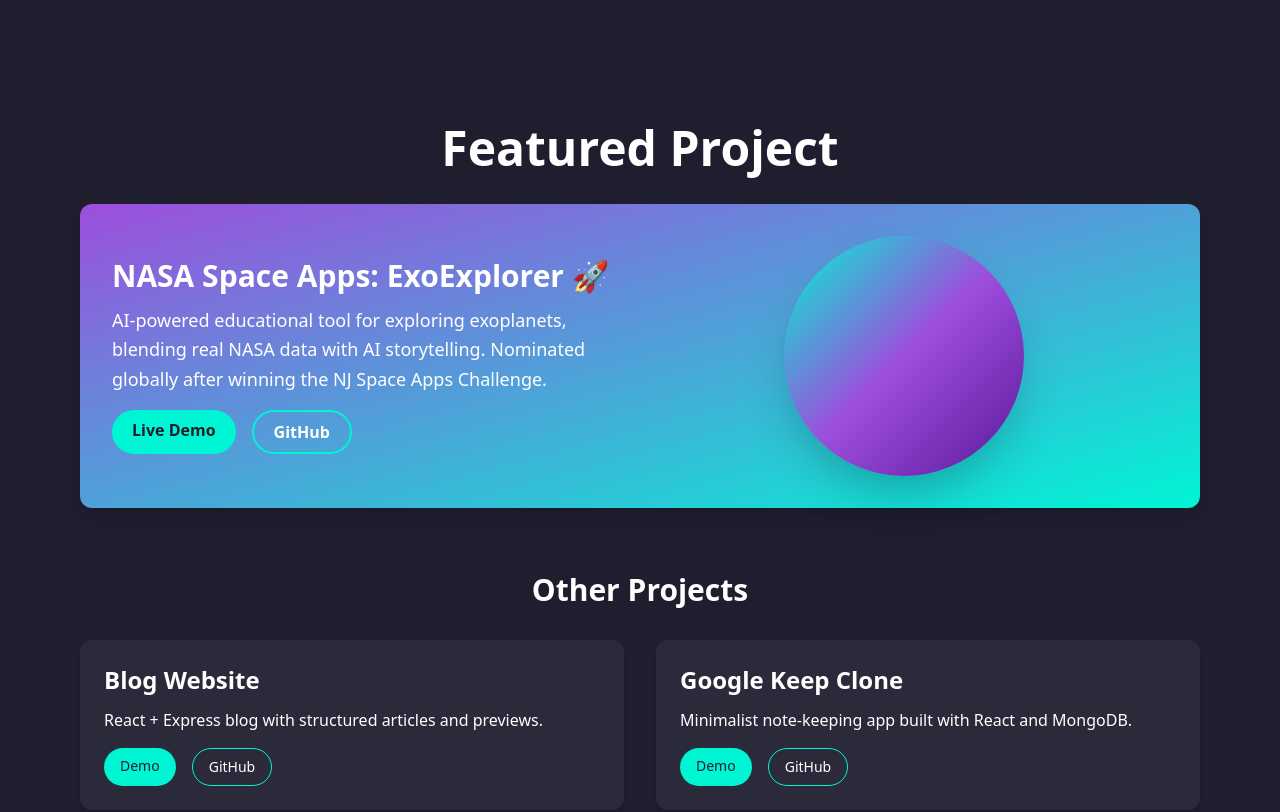
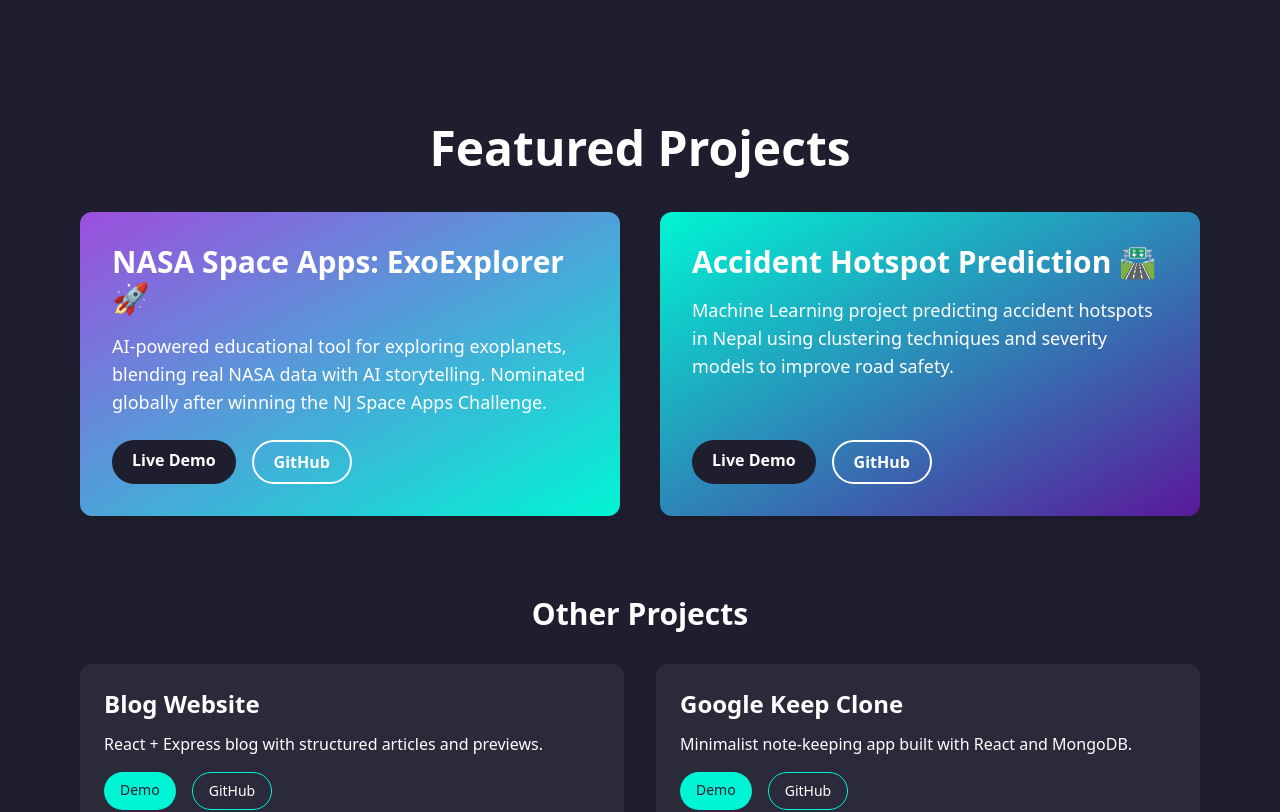
Before and after one commit to ShaurabhGhimire/my-portfolio, a React (Vite) app: page / in a window 1280 px wide. Shown: the part 1540-2352 px from the top of the page. Built offline with nearby package versions, Linux system fonts and the light colour scheme.

Commit message:
✅ Fixed Projects section with proper featured project layout

```diff
--- a/src/components/Projects.jsx
+++ b/src/components/Projects.jsx
@@ -1,55 +1,71 @@
-/* eslint-disable no-unused-vars */
+// eslint-disable-next-line no-unused-vars
 import { motion } from "framer-motion";
 
 export default function Projects() {
+  const featuredProjects = [
+    {
+      title: "NASA Space Apps: ExoExplorer 🚀",
+      description:
+        "AI-powered educational tool for exploring exoplanets, blending real NASA data with AI storytelling. Nominated globally after winning the NJ Space Apps Challenge.",
+      gradient: "from-[#9D4EDD] to-[#00F5D4]",
+      demoLink: "#",
+      githubLink: "#",
+    },
+    {
+      title: "Accident Hotspot Prediction 🛣️",
+      description:
+        "Machine Learning project predicting accident hotspots in Nepal using clustering techniques and severity models to improve road safety.",
+      gradient: "from-[#00F5D4] to-[#5A189A]",
+      demoLink: "#",
+      githubLink: "#",
+    },
+  ];
+
+  const otherProjects = [
+    {
+      title: "Blog Website",
+      description: "React + Express blog with structured articles and previews.",
+      link: "#",
+      github: "#",
+    },
+    {
+      title: "Google Keep Clone",
+      description: "Minimalist note-keeping app built with React and MongoDB.",
+      link: "#",
+      github: "#",
+    },
+  ];
+
   return (
     <section id="projects" className="min-h-screen px-8 md:px-20 py-16 bg-[#1E1E2F] text-white">
 
-      {/* Featured Project */}
-      <motion.div
-        initial={{ opacity: 0, y: 50 }}
-        whileInView={{ opacity: 1, y: 0 }}
-        transition={{ duration: 0.8 }}
-        className="mb-16"
-      >
-        <h2 className="text-4xl md:text-5xl font-bold mb-8 text-center">Featured Project</h2>
-        <div className="bg-gradient-to-br from-[#9D4EDD] to-[#00F5D4] rounded-xl p-8 shadow-lg flex flex-col md:flex-row items-center">
-          <div className="flex-1 mb-6 md:mb-0">
-            <h3 className="text-3xl font-semibold mb-3">NASA Space Apps: ExoExplorer 🚀</h3>
-            <p className="mb-4 text-lg leading-relaxed">
-              AI-powered educational tool for exploring exoplanets, blending real NASA data with AI storytelling.
-              Nominated globally after winning the NJ Space Apps Challenge.
-            </p>
-            <div className="flex gap-4 flex-wrap">
-              <a href="#" className="px-5 py-2 bg-[#00F5D4] text-[#1E1E2F] rounded-full font-semibold hover:scale-105 transition">Live Demo</a>
-              <a href="#" className="px-5 py-2 border-2 border-[#00F5D4] rounded-full font-semibold hover:scale-105 transition">GitHub</a>
+      {/* Featured Projects */}
+      <h2 className="text-4xl md:text-5xl font-bold mb-10 text-center">Featured Projects</h2>
+      <div className="grid grid-cols-1 md:grid-cols-2 gap-10 mb-20">
+        {featuredProjects.map((project, idx) => (
+          <motion.div
+            key={idx}
+            initial={{ opacity: 0, y: 50 }}
+            whileInView={{ opacity: 1, y: 0 }}
+            transition={{ duration: 0.8, delay: idx * 0.2 }}
+            className={`bg-gradient-to-br ${project.gradient} rounded-xl p-8 shadow-lg flex flex-col justify-between`}
+          >
+            <div>
+              <h3 className="text-3xl font-semibold mb-4">{project.title}</h3>
+              <p className="text-lg mb-6">{project.description}</p>
             </div>
-          </div>
-          <div className="flex-1 flex justify-center">
-            <div className="w-60 h-60 rounded-full bg-gradient-to-br from-[#00F5D4] via-[#9D4EDD] to-[#5A189A] shadow-2xl"></div>
-          </div>
-        </div>
-      </motion.div>
+            <div className="flex gap-4 mt-auto">
+              <a href={project.demoLink} className="px-5 py-2 bg-[#1E1E2F] text-white rounded-full font-semibold hover:scale-105 transition">Live Demo</a>
+              <a href={project.githubLink} className="px-5 py-2 border-2 border-white rounded-full font-semibold hover:scale-105 transition">GitHub</a>
+            </div>
+          </motion.div>
+        ))}
+      </div>
 
-      {/* Grid Projects */}
+      {/* Other Projects */}
       <h2 className="text-3xl font-bold mb-8 text-center">Other Projects</h2>
       <div className="grid md:grid-cols-2 gap-8">
-
-        {/* Example Card */}
-        {[
-          {
-            title: "Blog Website",
-            description: "React + Express blog with structured articles and previews.",
-            link: "#",
-            github: "#"
-          },
-          {
-            title: "Google Keep Clone",
-            description: "Minimalist note-keeping app built with React and MongoDB.",
-            link: "#",
-            github: "#"
-          }
-        ].map((project, index) => (
+        {otherProjects.map((project, index) => (
           <motion.div
             key={index}
             initial={{ opacity: 0, y: 30 }}
@@ -65,7 +81,6 @@
             </div>
           </motion.div>
         ))}
-
       </div>
     </section>
   );
```
